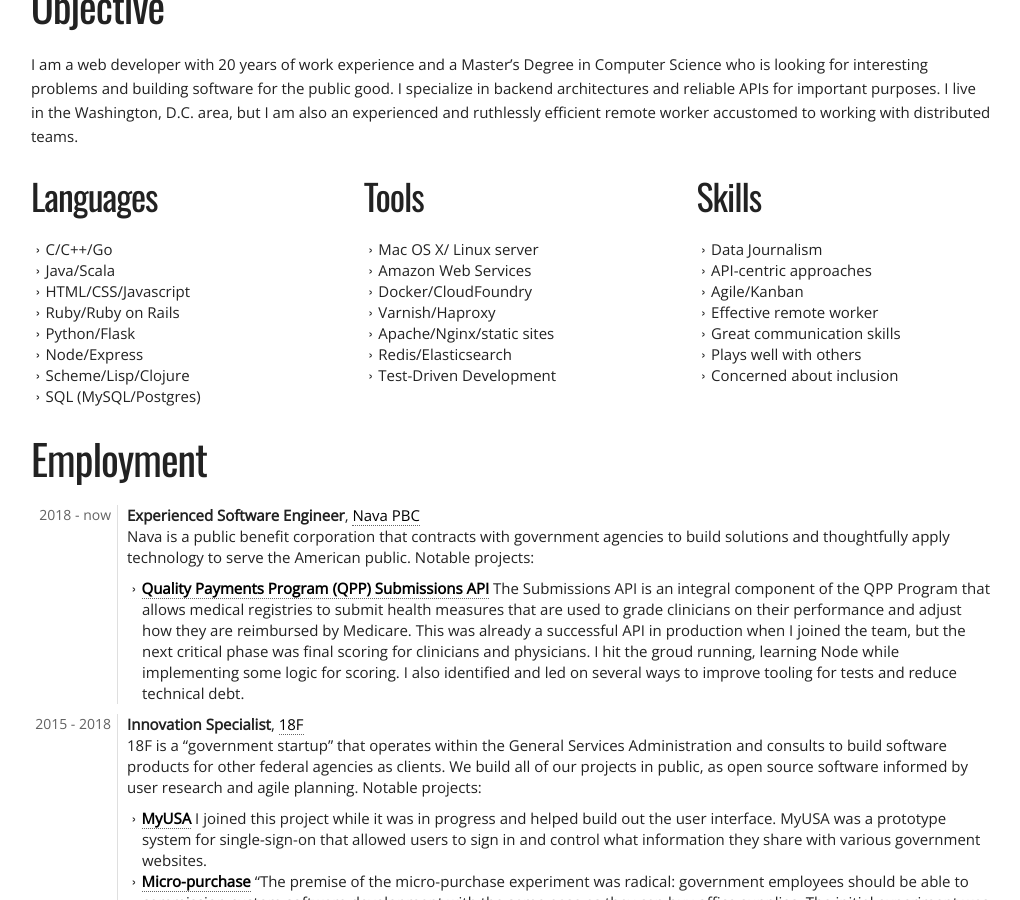
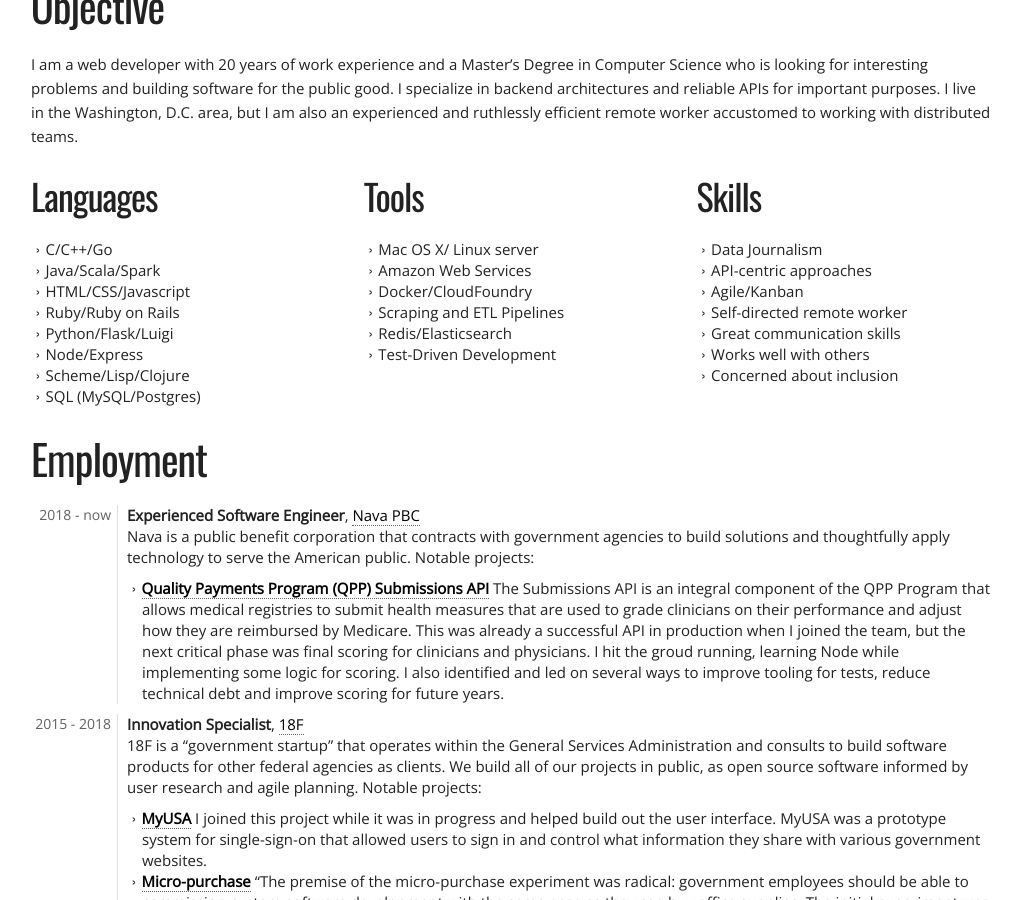
Before and after one commit to harrisj/harrisj.github.io, a Jekyll site: the page built from index.html, in a window 1280 px wide and 900 px high, scrolled down 252 px. Shown: the whole window, without its empty margins (129-1149 px from the left). Built offline with Jekyll 4.4.1, drawn with Linux system fonts in a browser that asks for light colours; nearby versions of some CDN libraries.

Commit message:
Some tweaks for ETL skills

```diff
--- a/_data/cv.yml
+++ b/_data/cv.yml
@@ -41,7 +41,7 @@
           clinicians and physicians. I hit the groud running, learning
           Node while implementing some logic for scoring. I also
           identified and led on several ways to improve tooling for
-          tests and reduce technical debt.
+          tests, reduce technical debt and improve scoring for future years.
   - company: 18F
     link: https://18f.gsa.gov/
     title: Innovation Specialist
@@ -163,10 +163,10 @@
 skills:
   languages:
     - C/C++/Go
-    - Java/Scala
+    - Java/Scala/Spark
     - HTML/CSS/Javascript
     - Ruby/Ruby on Rails
-    - Python/Flask
+    - Python/Flask/Luigi
     - Node/Express
     - Scheme/Lisp/Clojure
     - SQL (MySQL/Postgres)
@@ -174,17 +174,16 @@
     - Mac OS X/ Linux server
     - Amazon Web Services
     - Docker/CloudFoundry
-    - Varnish/Haproxy
-    - Apache/Nginx/static sites
+    - Scraping and ETL Pipelines
     - Redis/Elasticsearch
     - Test-Driven Development
   creative:
     - Data Journalism
     - API-centric approaches
     - Agile/Kanban
-    - Effective remote worker
+    - Self-directed remote worker
     - Great communication skills
-    - Plays well with others
+    - Works well with others
     - Concerned about inclusion
 writing:
   - title: Solving a Century-Old Typographical Mystery
```
